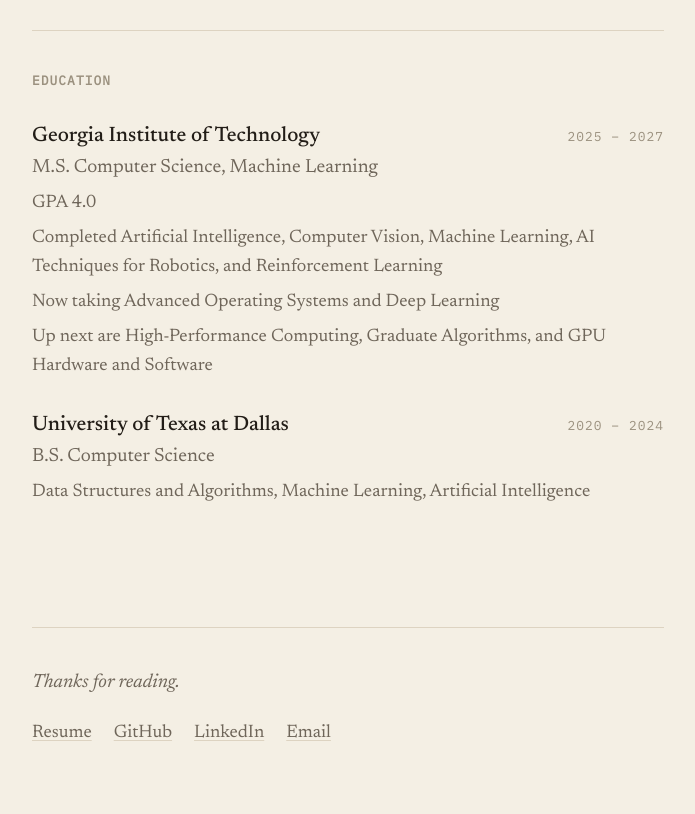
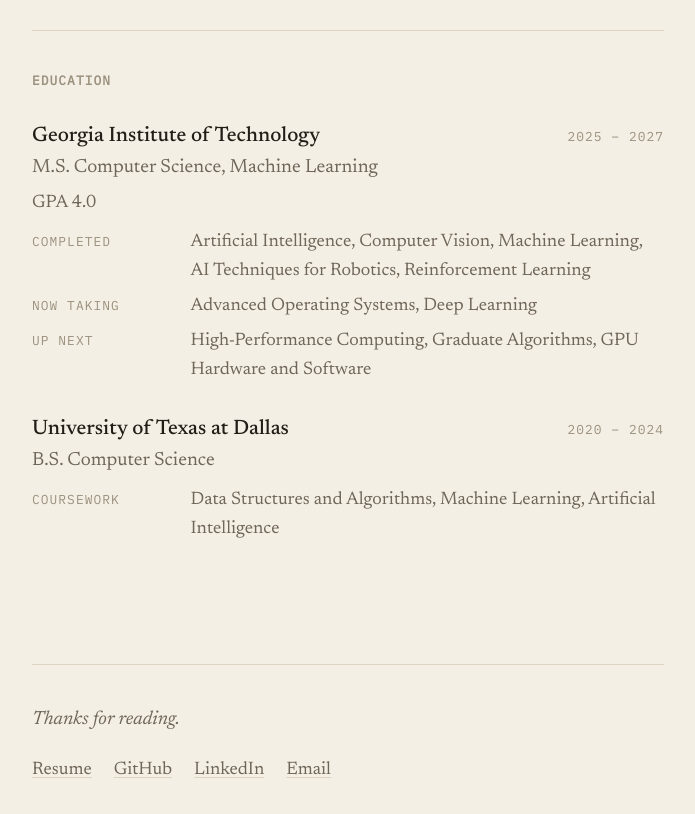
Before and after one commit to Salemmander/Portfolio, a React (Vite) app: page / in a window 1280 px wide. Shown: the part 1340-2154 px from the top of the page, without its empty margins (292-987 px from the left). Built offline with nearby package versions, Linux system fonts and the light colour scheme.

Commit message:
Show education courses as labeled lists

```diff
--- a/src/App.css
+++ b/src/App.css
@@ -433,6 +433,37 @@
   color: var(--muted);
 }
 
+.courses {
+  margin-top: 10px;
+  font-size: 0.95rem;
+}
+
+.courses div {
+  display: grid;
+  grid-template-columns: 7.5rem 1fr;
+  gap: 16px;
+  align-items: baseline;
+}
+
+.courses div + div {
+  margin-top: 6px;
+}
+
+.courses dd {
+  color: var(--muted);
+}
+
+@media (max-width: 600px) {
+  .courses div {
+    grid-template-columns: 1fr;
+    gap: 0;
+  }
+
+  .courses div + div {
+    margin-top: 10px;
+  }
+}
+
 /* ── Footer ── */
 .colophon {
   margin-top: 120px;
--- a/src/components/Education.jsx
+++ b/src/components/Education.jsx
@@ -11,9 +11,16 @@
           </div>
           <p className="item-sub">{edu.degree}</p>
           {edu.detail && <p className="item-detail">{edu.detail}</p>}
-          {edu.courses?.map((line) => (
-            <p key={line} className="item-detail">{line}</p>
-          ))}
+          {edu.courses && (
+            <dl className="courses">
+              {edu.courses.map(({ label, list }) => (
+                <div key={label}>
+                  <dt className="label">{label}</dt>
+                  <dd>{list}</dd>
+                </div>
+              ))}
+            </dl>
+          )}
         </div>
       ))}
     </section>
--- a/src/data.js
+++ b/src/data.js
@@ -108,15 +108,17 @@
     period: '2025 – 2027',
     detail: 'GPA 4.0',
     courses: [
-      'Completed Artificial Intelligence, Computer Vision, Machine Learning, AI Techniques for Robotics, and Reinforcement Learning',
-      'Now taking Advanced Operating Systems and Deep Learning',
-      'Up next are High-Performance Computing, Graduate Algorithms, and GPU Hardware and Software',
+      { label: 'Completed', list: 'Artificial Intelligence, Computer Vision, Machine Learning, AI Techniques for Robotics, Reinforcement Learning' },
+      { label: 'Now taking', list: 'Advanced Operating Systems, Deep Learning' },
+      { label: 'Up next', list: 'High-Performance Computing, Graduate Algorithms, GPU Hardware and Software' },
     ],
   },
   {
     school: 'University of Texas at Dallas',
     degree: 'B.S. Computer Science',
     period: '2020 – 2024',
-    courses: ['Data Structures and Algorithms, Machine Learning, Artificial Intelligence'],
+    courses: [
+      { label: 'Coursework', list: 'Data Structures and Algorithms, Machine Learning, Artificial Intelligence' },
+    ],
   },
 ]
```
